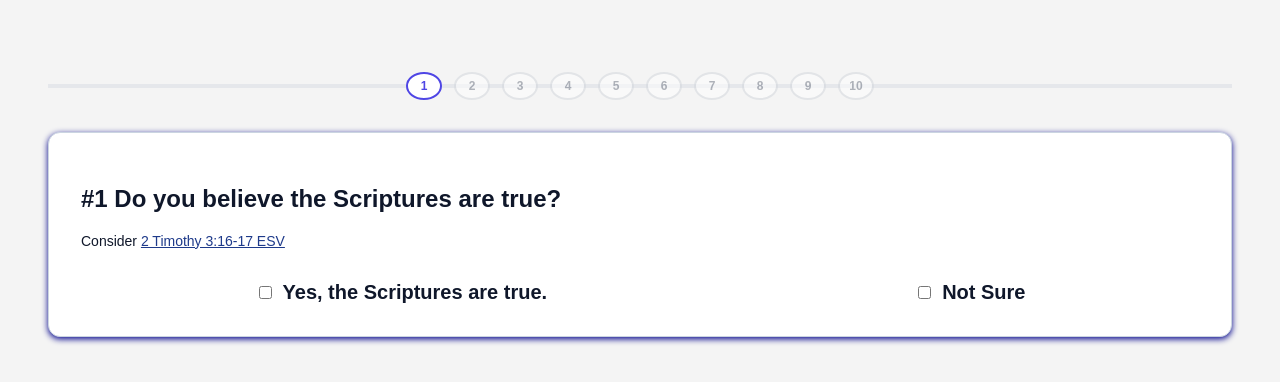
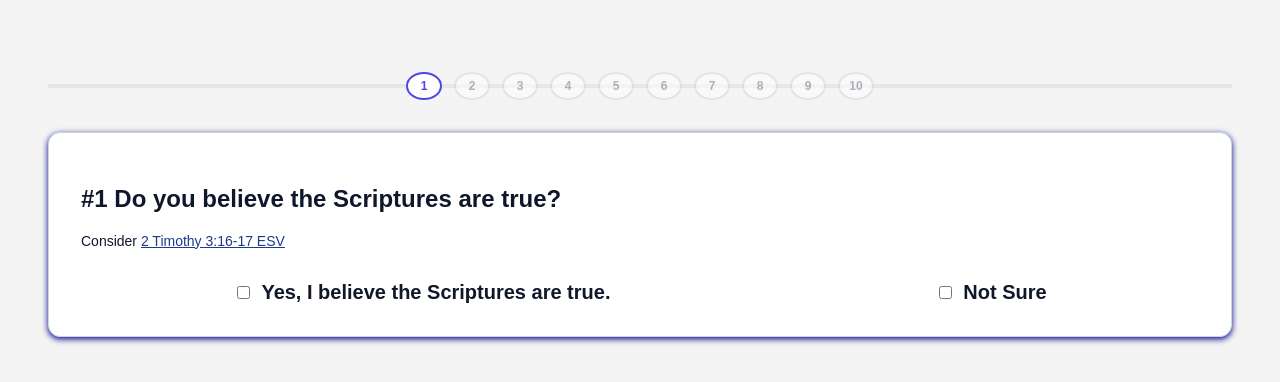
Before and after one commit to hhenske/ten-question-app, a React (Vite) app: page / in a window 1280 px wide. Shown: the top 382 px of the page. Built offline with nearby package versions, Linux system fonts and the light colour scheme.

Commit message:
Added the tab functionality to all questions and added resource tab for #3

```diff
--- a/src/questions.js
+++ b/src/questions.js
@@ -10,27 +10,23 @@ export const questions = [
     },
 
     statement:
-      "Yes, the Scriptures are true.",
+      "Yes, I believe the Scriptures are true.",
 
     tabs: {
       logical: {
         title: "Logical Evidence",
 
         points: [
-          "Skepticism toward Gospel miracles often stems from philosophical materialism, which rejects the supernatural from the start despite being internally inconsistent.",
-          "The disciples’ sincerity is evidenced by their suffering and martyrdom, making deliberate deception unlikely.",
-          "Multiple non-Christian ancient sources corroborate New Testament people, places, and events.",
-          "Extensive manuscript evidence shows the Bible’s transmission was highly accurate."
+          "Ancient non-Christian sources also mention the people, places, and events found in the New Testament. This outside evidence supports the main claims about Jesus and the early Christian movement. ",
+          "While some people may disagree, there is strong manuscript evidence and careful copying that show the Bible was passed down accurately. Most differences are minor and have been well documented.",
+          "Many people are skeptical about miracles and supernatural events in the Gospels. The disciples showed their sincerity by being honest about themselves, accepting suffering, and even facing death. This makes it unlikely they were trying to mislead anyone in the New Testament.",
         ],
 
         links: [
           {
-            label: "Bible Reliability – Jesus Answers",
-            url: "https://jesusanswers.org/apologetics-tough-questions/bible-reliability/"
-          },
-          {
-            label: "Non-Christian Sources Supporting the Bible",
-            url: "https://www.kimberleypayne.com/non-christian-sources-that-support-the-bible/"
+            label: "From the CS Lewis Institute",
+            url: "https://www.cslewisinstitute.org/resources/are-biblical-manuscripts-reliable/",
+            type: "article"
           }
         ]
       },
@@ -116,7 +112,7 @@ export const questions = [
     },
 
     statement:
-      "Yes, the words of Jesus are true.",
+      "Yes, I believe Jesus told the truth.",
 
     tabs: {
       biblical: {
@@ -145,17 +141,35 @@ export const questions = [
         title: "Historical Evidence",
 
         points: [
-          "Ignatius of Antioch confirmed Jesus was crucified under Pontius Pilate.",
-          "Papias learned Jesus’ teachings from eyewitnesses.",
-          "Thallus recorded darkness at the crucifixion.",
-          "Josephus confirmed Jesus was a real historical figure.",
-          "Pliny the Younger confirmed early Christians worshiped Jesus as divine."
+          "Ignatius of Antioch wrote a letter to the Smyrnaeans (ca. AD 110) in which he claims that Jesus was crucified under Pontius Pilate and Herod the tetrarch and that “he suffered all these things for us; and He suffered them really, and not in appearance only, even as also He truly rose again",
+          "Papius (ca. AD 5-110) wrote that he learned Jesus' teachings from those who had heard him in person.",
+          "Phlegon (ca. AD 140) reported that Jesus had knowledge of future events and testified that the result corresponded to his predictions.",
+          "TThallus (ca. AD 55), one of the earliest non-Christian writers to refer to Jesus, reported the supernatural darkness that accompanied the crucifixion of Jesus.",
+          "Josephus (ca. AD 93) wrote, “And in this time, there was a certain Jesus, a wise man, if indeed one ought to call him a man, for he was a doer of incredible deeds, a teacher of men who receive truisms with pleasure. And he brought over many from among the Jews and many from among the Greeks. He was [thought to be] the Christ. And, when Pilate had condemned him to the cross at the accusation of the first men among us, those who at first were devoted to him did not cease to be so, for on the third day it seemed to them that he was alive again given that the divine prophets had spoken such things and thousands of other wonderful things about him. And up till now, the tribe of Christians, who were named from him, has not disappeared.",
+          "Pliny the Younger (ca. AD 122) confirmed, in a letter to Trajan, not only that Christ was a real, historical figure, but also that Christians at that time believed in the divinity of Jesus and were meeting weekly to worship him."
         ],
 
         links: [
           {
-            label: "Bible Archaeology Report",
-            url: "https://biblearchaeologyreport.com/"
+            label: "From Top Ten Historical References to Jesus Outside of the Bible",
+            url: "https://biblearchaeologyreport.com/2022/11/18/top-ten-historical-references-to-jesus-outside-of-the-bible/",
+            type: "article"
+          }
+        ]
+      },
+
+      resources: {
+        title: "Resource Links",
+        links: [
+          {
+            label: "The Case for Christ by Lee Strobel",
+            url: "https://www.amazon.com/Case-Christ-Journalists-Personal-Investigation/dp/0310209307",
+            type: "article"
+          },
+          {
+            label: "Questioning Christianity - Why We Can Believe in Jesus (Tim Keller)",
+            url: "https://www.youtube.com/watch?v=7Hf7vdpv_Wc",
+            type: "video"
           }
         ]
       }
@@ -165,7 +179,7 @@ export const questions = [
   {
     id: 3,
 
-    question: "#3 Do you believe Jesus came to 'seek and save that which was lost?",
+    question: "#3 Do you believe Jesus came to 'seek and save that which was lost?'",
 
     consider: {
       reference: "Luke 19:10",
@@ -175,6 +189,10 @@ export const questions = [
 
     statement:
       "Yes, Jesus said that he came to 'seek and save the lost.'",
+
+    tabs: {
+      biblical: {
+        title: "Biblical Evidence",
 
         verses: [
           {
@@ -193,6 +211,19 @@ export const questions = [
               "We all, like sheep, have gone astray, each of us has turned to our own way; and the Lord has laid on him the iniquity of us all."
           }
         ]
+      },
+
+      resources: {
+        title: "Resource Links",
+        links: [
+          {
+            label: "With the Powerful: The Real Jesus (Audio sermon by Tim Keller)",
+            url: "https://gospelinlife.com/sermon/with-the-powerful/",
+            type: "article"
+          }
+        ]
+      }
+    }
   },
 
   {
```
Lines whose indentation alone changed are shown as unchanged.
